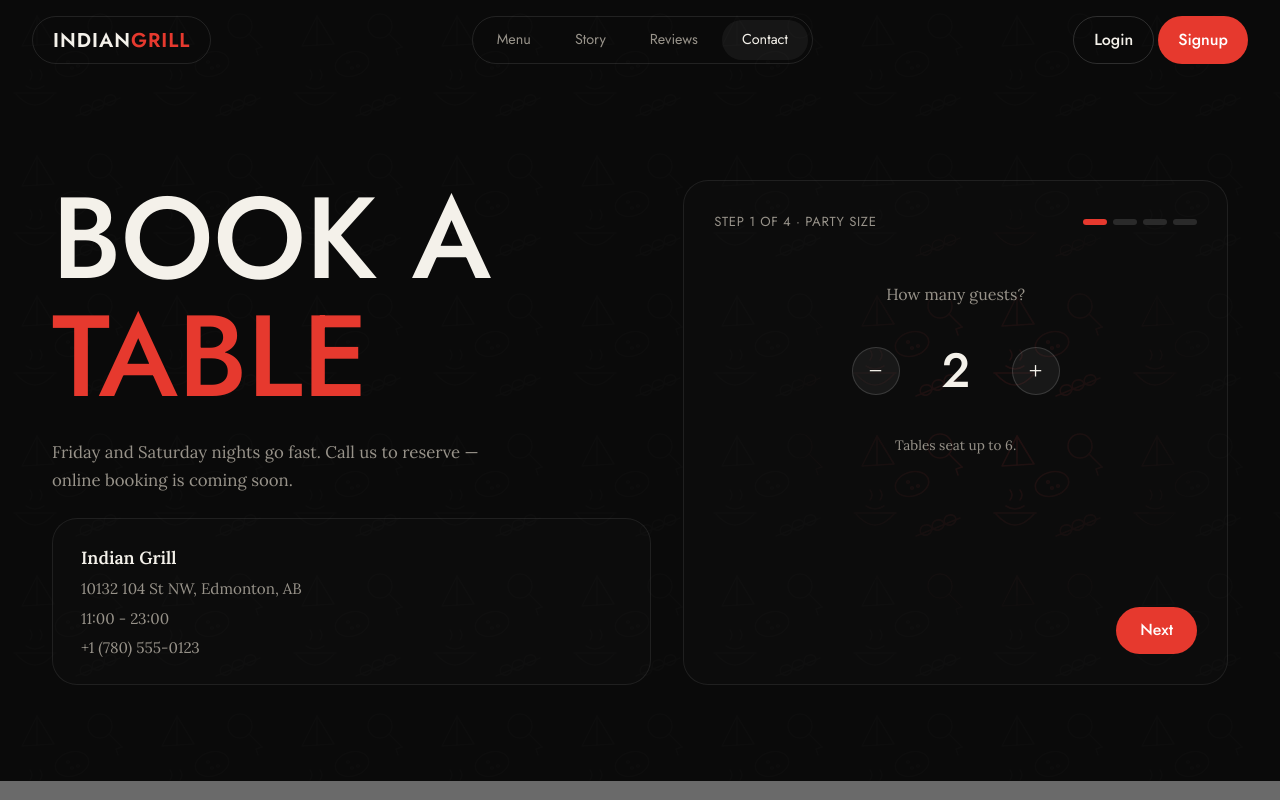
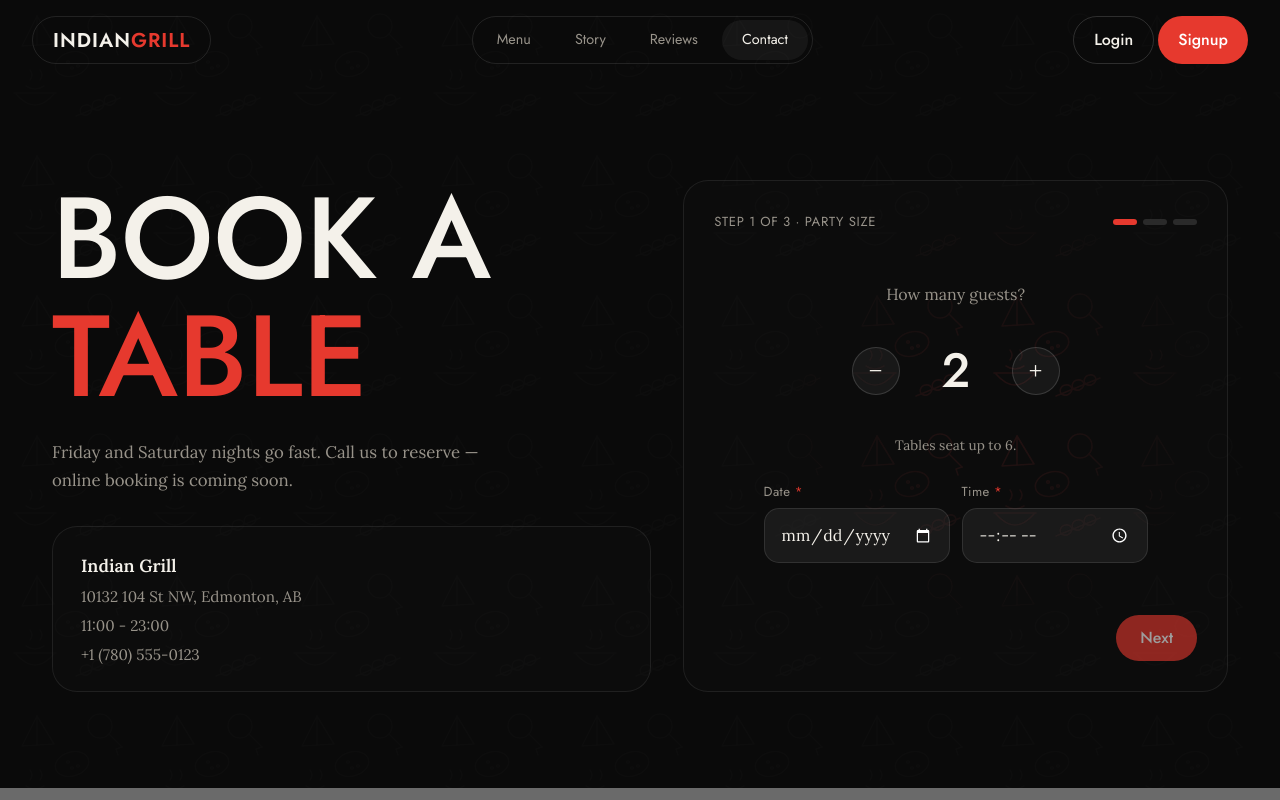
Before and after one commit to Aayush-Shaw/restraunt, a Next.js app in the folder punjabi/: page /contact in a window 1280 px wide. Shown: the top 800 px of the page. Built offline with nearby package versions, Linux system fonts and the light colour scheme; grey boxes are pictures that could not be loaded.

Commit message:
feat: enhance BookingWizard with date and time selection; improve FAQ accordion animation and accessibility

```diff
--- a/punjabi/src/app/globals.css
+++ b/punjabi/src/app/globals.css
@@ -26,6 +26,33 @@
     --radius: 60px;
     --radius-sm: 3rem;
     --radius-input: 30px;
+  }
+}
+
+/* Let block-size:auto animate to/from 0 (needed for the FAQ accordion below). */
+:root {
+  interpolate-size: allow-keywords;
+}
+
+/* ===== FAQ accordion: smooth open/close via native ::details-content =====
+   No JS — the browser keeps the content in flow during the close via
+   transition-behavior: allow-discrete on content-visibility. */
+.faq-item::details-content {
+  block-size: 0;
+  overflow: clip;
+  opacity: 0;
+  transition:
+    block-size 0.35s ease,
+    opacity 0.3s ease,
+    content-visibility 0.35s allow-discrete;
+}
+.faq-item[open]::details-content {
+  block-size: auto;
+  opacity: 1;
+}
+@media (prefers-reduced-motion: reduce) {
+  .faq-item::details-content {
+    transition: none;
   }
 }
 
--- a/punjabi/src/components/booking/BookingWizard.tsx
+++ b/punjabi/src/components/booking/BookingWizard.tsx
@@ -3,13 +3,12 @@
 import { useRef, useState, type FormEvent } from "react";
 import { gsap, useGSAP } from "@/lib/gsap";
 import { Button } from "@/components/ui/Button";
-import { DummyPaymentButton } from "@/components/ui/DummyPaymentButton";
 import { CheckIcon } from "@/components/ui/icons";
 import { MAX_PARTY, TABLES, type BookingStep, type Table } from "./tables";
 
-// Multi-step reservation wizard — all four steps render inside the one box, no
-// route/modal changes. Everything is dummy: no real availability, no real fee.
-// TODO: wire table availability + the booking fee to a real backend.
+// Multi-step reservation wizard — every step renders inside the one box, no
+// route/modal changes. Availability is still mocked.
+// TODO: wire table availability to a real backend.
 
 const fieldCls =
   "w-full rounded-[var(--radius-input)] border border-white/10 bg-white/[.06] px-4 py-[13px] text-cream [corner-shape:squircle] placeholder:text-muted focus:outline-2 focus:outline-offset-1 focus:outline-brand";
@@ -19,14 +18,24 @@ const fieldCls =
 const nextCls = "px-6! py-2.5!";
 
 const EMAIL_RE = /^[^\s@]+@[^\s@]+\.[^\s@]+$/;
-const BOOKING_FEE = 10;
 
-const ORDER: BookingStep[] = ["party-size", "table-map", "contact", "payment"];
+// Canadian numbers are +1 (fixed) + 10 national digits, shown as (XXX) XXX-XXXX.
+const phoneDigits = (s: string): string => s.replace(/\D/g, "").slice(0, 10);
+function formatPhone(s: string): string {
+  const d = phoneDigits(s);
+  if (d.length <= 3) return d;
+  if (d.length <= 6) return `(${d.slice(0, 3)}) ${d.slice(3)}`;
+  return `(${d.slice(0, 3)}) ${d.slice(3, 6)}-${d.slice(6)}`;
+}
+// Red border once touched-and-wrong; gold once valid; neutral while pristine.
+const borderState = (value: string, err: string, touched: boolean): string =>
+  err ? (touched ? "border-brand!" : "") : value ? "border-gold/60!" : "";
+
+const ORDER: BookingStep[] = ["party-size", "table-map", "contact"];
 const STEP_LABEL: Record<BookingStep, string> = {
   "party-size": "Party size",
   "table-map": "Pick a table",
   contact: "Your details",
-  payment: "Booking fee",
   confirmed: "Confirmed",
 };
 
@@ -39,9 +48,24 @@ interface Contact {
 export function BookingWizard() {
   const [step, setStep] = useState<BookingStep>("party-size");
   const [party, setParty] = useState(2);
+  const [date, setDate] = useState("");
+  const [time, setTime] = useState("");
   const [selectedId, setSelectedId] = useState<string | null>(null);
   const [contact, setContact] = useState<Contact>({ name: "", phone: "", email: "" });
-  const [errors, setErrors] = useState<Partial<Contact>>({});
+  const [touched, setTouched] = useState<Record<keyof Contact, boolean>>({
+    name: false,
+    phone: false,
+    email: false,
+  });
+
+  // Live validation — recomputed every render so feedback shows as the user types.
+  const errors: Record<keyof Contact, string> = {
+    name: contact.name.trim().length < 2 ? "Please enter your name." : "",
+    phone: phoneDigits(contact.phone).length === 10 ? "" : "Enter a 10-digit phone number.",
+    email: EMAIL_RE.test(contact.email) ? "" : "Enter a valid email address.",
+  };
+  const contactValid = !errors.name && !errors.phone && !errors.email;
+  const markTouched = (k: keyof Contact): void => setTouched((t) => ({ ...t, [k]: true }));
 
   const rootRef = useRef<HTMLDivElement>(null);
   const contentRef = useRef<HTMLDivElement>(null);
@@ -75,12 +99,8 @@ export function BookingWizard() {
 
   // Called by both the form's onSubmit (Enter key) and the footer Next button.
   const tryAdvanceContact = (): void => {
-    const next: Partial<Contact> = {};
-    if (contact.name.trim().length < 2) next.name = "Please enter your name.";
-    if (contact.phone.replace(/\D/g, "").length < 7) next.phone = "Enter a valid phone number.";
-    if (!EMAIL_RE.test(contact.email)) next.email = "Enter a valid email address.";
-    setErrors(next);
-    if (Object.keys(next).length === 0) setStep("payment");
+    if (contactValid) setStep("confirmed");
+    else setTouched({ name: true, phone: true, email: true }); // reveal every error
   };
   const onContactSubmit = (e: FormEvent<HTMLFormElement>): void => {
     e.preventDefault();
@@ -90,9 +110,11 @@ export function BookingWizard() {
   const reset = (): void => {
     setStep("party-size");
     setParty(2);
+    setDate("");
+    setTime("");
     setSelectedId(null);
     setContact({ name: "", phone: "", email: "" });
-    setErrors({});
+    setTouched({ name: false, phone: false, email: false });
   };
 
   return (
@@ -121,7 +143,14 @@ export function BookingWizard() {
 
       <div ref={contentRef} className="flex-1">
         {step === "party-size" && (
-          <PartyStep value={party} onChange={setParty} />
+          <PartyStep
+            value={party}
+            onChange={setParty}
+            date={date}
+            time={time}
+            onDate={setDate}
+            onTime={setTime}
+          />
         )}
 
         {step === "table-map" && (
@@ -130,52 +159,59 @@ export function BookingWizard() {
 
         {step === "contact" && (
           <form onSubmit={onContactSubmit} noValidate className="flex flex-col gap-4">
-            <Field label="Name" error={errors.name}>
+            <Field
+              label="Name"
+              required
+              error={touched.name ? errors.name : ""}
+              valid={!errors.name && contact.name.length > 0}
+            >
               <input
                 type="text"
                 autoComplete="name"
                 placeholder="Your name"
                 value={contact.name}
                 onChange={(e) => setContact((c) => ({ ...c, name: e.target.value }))}
-                className={fieldCls}
+                onBlur={() => markTouched("name")}
+                className={`${fieldCls} ${borderState(contact.name, errors.name, touched.name)}`}
               />
             </Field>
-            <Field label="Phone" error={errors.phone}>
+            <Field
+              label="Phone"
+              required
+              error={touched.phone ? errors.phone : ""}
+              valid={!errors.phone}
+            >
+              <span className="pointer-events-none absolute top-1/2 left-4 -translate-y-1/2 text-muted select-none">
+                +1
+              </span>
               <input
                 type="tel"
-                autoComplete="tel"
-                placeholder="Phone number"
+                inputMode="numeric"
+                autoComplete="tel-national"
+                placeholder="(555) 123-4567"
                 value={contact.phone}
-                onChange={(e) => setContact((c) => ({ ...c, phone: e.target.value }))}
-                className={fieldCls}
+                onChange={(e) => setContact((c) => ({ ...c, phone: formatPhone(e.target.value) }))}
+                onBlur={() => markTouched("phone")}
+                className={`${fieldCls} pl-11! ${borderState(contact.phone, errors.phone, touched.phone)}`}
               />
             </Field>
-            <Field label="Email" error={errors.email}>
+            <Field
+              label="Email"
+              required
+              error={touched.email ? errors.email : ""}
+              valid={!errors.email && contact.email.length > 0}
+            >
               <input
                 type="email"
                 autoComplete="email"
                 placeholder="you@example.com"
                 value={contact.email}
                 onChange={(e) => setContact((c) => ({ ...c, email: e.target.value }))}
-                className={fieldCls}
+                onBlur={() => markTouched("email")}
+                className={`${fieldCls} ${borderState(contact.email, errors.email, touched.email)}`}
               />
             </Field>
           </form>
-        )}
-
-        {step === "payment" && (
-          <div className="flex flex-col gap-5">
-            <Summary party={party} table={selected} />
-            <p className="text-[.95rem] text-muted">
-              A refundable ${BOOKING_FEE.toFixed(2)} holds your table.
-            </p>
-            <DummyPaymentButton
-              amount={BOOKING_FEE}
-              label="Pay booking fee"
-              onSuccess={() => setStep("confirmed")}
-              className="w-full"
-            />
-          </div>
         )}
 
         {step === "confirmed" && (
@@ -186,7 +222,8 @@ export function BookingWizard() {
             <h3 className="font-display text-[1.6rem] font-medium">Table booked</h3>
             <p className="max-w-[34ch] text-muted">
               {contact.name}, your table for {party} {party === 1 ? "guest" : "guests"} is
-              confirmed — {selected?.label} ({selected?.seats} seats). See you soon.
+              confirmed — {selected?.label} ({selected?.seats} seats) on {fmtWhen(date, time)}.
+              See you soon.
             </p>
             <button
               type="button"
@@ -199,8 +236,8 @@ export function BookingWizard() {
         )}
       </div>
 
-      {/* Footer nav — payment advances via its pay button; confirmed has none. */}
-      {step !== "confirmed" && step !== "payment" && (
+      {/* Footer nav — the confirmed screen has its own controls. */}
+      {step !== "confirmed" && (
         <div className="mt-7 flex items-center justify-between gap-3">
           {ORDER.indexOf(step) > 0 ? (
             <button
@@ -215,21 +252,41 @@ export function BookingWizard() {
           )}
 
           {step === "party-size" && (
-            <Button className={nextCls} onClick={() => setStep("table-map")}>Next</Button>
+            <Button className={nextCls} onClick={() => setStep("table-map")} disabled={!date || !time}>
+              Next
+            </Button>
           )}
           {step === "table-map" && (
             <Button className={nextCls} onClick={() => setStep("contact")} disabled={!selectedId}>
               Next
             </Button>
           )}
-          {step === "contact" && <Button className={nextCls} onClick={tryAdvanceContact}>Next</Button>}
+          {step === "contact" && (
+            <Button className={nextCls} onClick={tryAdvanceContact}>
+              Confirm booking
+            </Button>
+          )}
         </div>
       )}
     </div>
   );
 }
 
-function PartyStep({ value, onChange }: { value: number; onChange: (n: number) => void }) {
+function PartyStep({
+  value,
+  onChange,
+  date,
+  time,
+  onDate,
+  onTime,
+}: {
+  value: number;
+  onChange: (n: number) => void;
+  date: string;
+  time: string;
+  onDate: (v: string) => void;
+  onTime: (v: string) => void;
+}) {
   return (
     <div className="flex flex-col items-center gap-6 py-6">
       <p className="text-muted">How many guests?</p>
@@ -249,8 +306,43 @@ function PartyStep({ value, onChange }: { value: number; onChange: (n: number) =
         </RoundBtn>
       </div>
       <p className="text-[.85rem] text-muted">Tables seat up to {MAX_PARTY}.</p>
+
+      <div className="grid w-full max-w-sm grid-cols-2 gap-3 max-[380px]:grid-cols-1">
+        <Field label="Date" required>
+          <input
+            type="date"
+            min={localToday()}
+            value={date}
+            onChange={(e) => onDate(e.target.value)}
+            className={`${fieldCls} scheme-dark`}
+          />
+        </Field>
+        <Field label="Time" required>
+          <input
+            type="time"
+            value={time}
+            onChange={(e) => onTime(e.target.value)}
+            className={`${fieldCls} scheme-dark`}
+          />
+        </Field>
+      </div>
     </div>
   );
+}
+
+// Local (not UTC) YYYY-MM-DD so the date picker's min never blocks "today".
+const localToday = (): string => new Date().toLocaleDateString("en-CA");
+
+// "2026-07-25" + "19:30" → "Sat, Jul 25 · 7:30 PM". Falls back to raw if unset.
+function fmtWhen(date: string, time: string): string {
+  if (!date || !time) return "—";
+  const d = new Date(`${date}T${time}`);
+  if (Number.isNaN(d.getTime())) return `${date} ${time}`;
+  return `${d.toLocaleDateString(undefined, {
+    weekday: "short",
+    month: "short",
+    day: "numeric",
+  })} · ${d.toLocaleTimeString(undefined, { hour: "numeric", minute: "2-digit" })}`;
 }
 
 function RoundBtn({
@@ -361,39 +453,31 @@ function Legend({ children, className }: { children: React.ReactNode; className:
   );
 }
 
-function Summary({ party, table }: { party: number; table: Table | null }) {
-  return (
-    <div className="rounded-(--radius-input) border border-white/8 bg-white/4 px-5 py-4 [corner-shape:squircle]">
-      <Row label="Party size" value={`${party} ${party === 1 ? "guest" : "guests"}`} />
-      <Row label="Table" value={table ? `${table.label} · ${table.seats} seats` : "—"} />
-    </div>
-  );
-}
-
-function Row({ label, value }: { label: string; value: string }) {
-  return (
-    <div className="flex items-center justify-between py-1">
-      <span className="text-muted">{label}</span>
-      <span className="font-display font-medium text-cream">{value}</span>
-    </div>
-  );
-}
-
 function Field({
   label,
+  required,
   error,
+  valid,
   children,
 }: {
   label: string;
+  required?: boolean;
   error?: string;
+  valid?: boolean;
   children: React.ReactNode;
 }) {
   return (
     <label className="block">
       <span className="mb-1.5 block font-display text-[.82rem] tracking-[0.03em] text-muted">
         {label}
+        {required && <span className="text-brand"> *</span>}
       </span>
-      {children}
+      <div className="relative">
+        {children}
+        {valid && (
+          <CheckIcon className="pointer-events-none absolute top-1/2 right-4 h-4 w-4 -translate-y-1/2 text-gold" />
+        )}
+      </div>
       {error && (
         <span className="mt-1 block text-[.8rem] text-brand" role="alert">
           {error}
--- a/punjabi/src/components/booking/tables.ts
+++ b/punjabi/src/components/booking/tables.ts
@@ -6,7 +6,6 @@ export type BookingStep =
   | "party-size"
   | "table-map"
   | "contact"
-  | "payment"
   | "confirmed";
 
 export interface Table {
--- a/punjabi/src/components/sections/Faq.tsx
+++ b/punjabi/src/components/sections/Faq.tsx
@@ -19,7 +19,7 @@ const phoneLink = (
 
 function FaqItem({ q, children }: { q: string; children: ReactNode }) {
   return (
-    <details className="group rounded-2xl border border-white/10 bg-white/3 px-6 [corner-shape:squircle]">
+    <details name="faq" className="faq-item group rounded-(--radius) border border-white/10 bg-white/3 px-6 [corner-shape:squircle]">
       <summary className="flex cursor-pointer list-none items-center justify-between gap-4 py-4.5 font-display text-[1.1rem] font-medium focus-visible:rounded-md focus-visible:outline-2 focus-visible:outline-offset-[3px] focus-visible:outline-gold [&::-webkit-details-marker]:hidden">
         {q}
         <span
@@ -40,7 +40,7 @@ export function Faq() {
     <Section aria-labelledby="faq-head">
       <Container>
         <SectionHeading id="faq-head" lead="Good to" accent="Know" reveal />
-        <div data-reveal="" className="mt-12 flex max-w-190 flex-col gap-3">
+        <div data-reveal="" className="mt-12 flex flex-col gap-3">
           <FaqItem q="How do I make a reservation?">
             {"Our online booking form is coming soon. For now, call us directly at "}
             {phoneLink}
```
